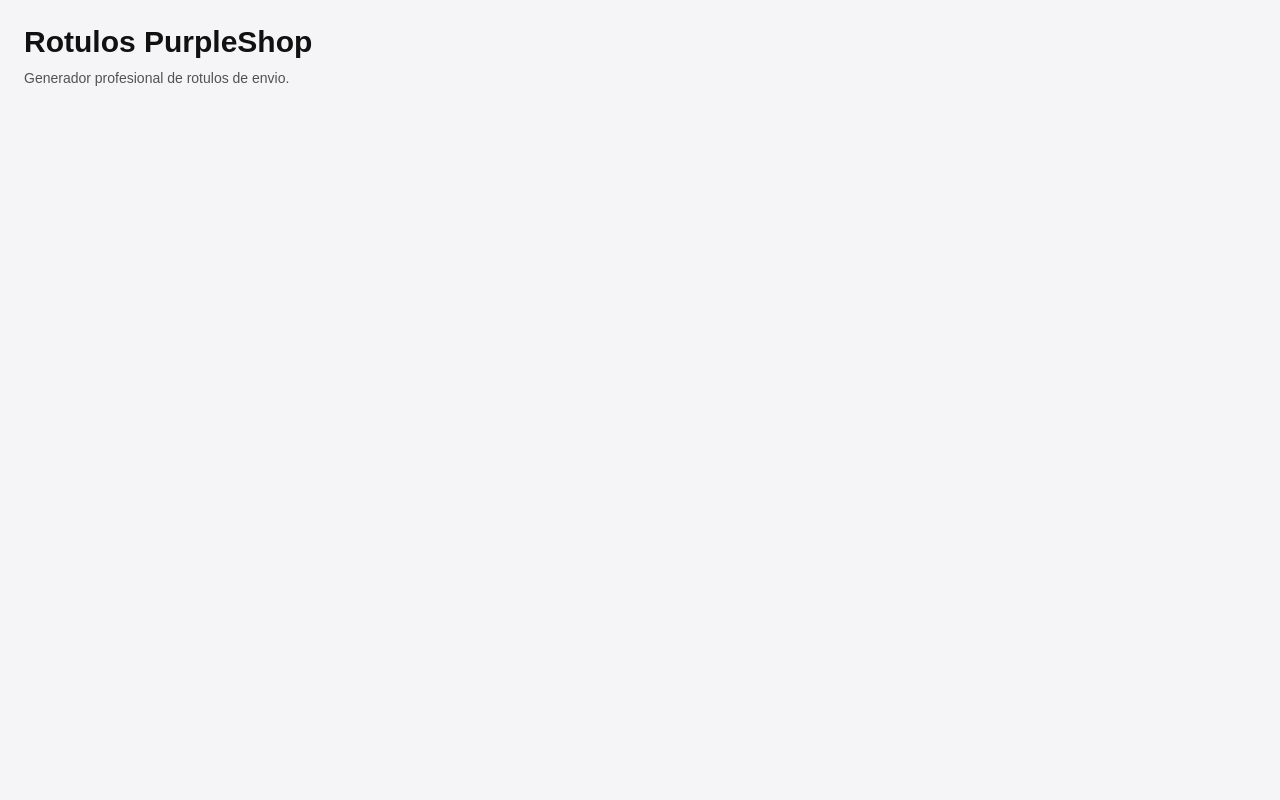
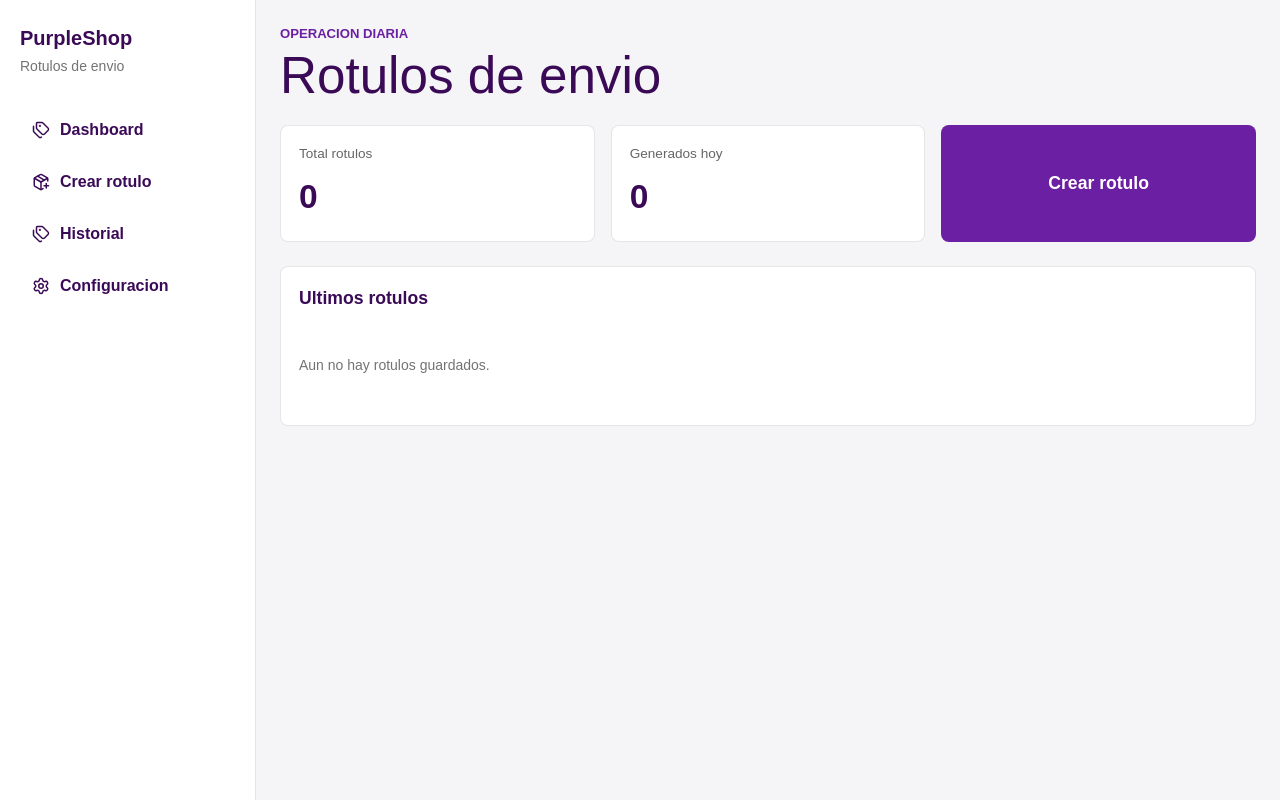
Before and after one commit to EdwingAlarcon/PaginaWebPedidosPS, a Next.js app in the folder apps/rotulos/: page / in a window 1280 px wide. Built offline with nearby package versions, Linux system fonts and the light colour scheme.

Commit message:
feat(rotulos): add app shell and dashboard

```diff
--- a/apps/rotulos/src/app/globals.css
+++ b/apps/rotulos/src/app/globals.css
@@ -16,3 +16,85 @@ body {
   color: #111111;
   font-family: Arial, Helvetica, sans-serif;
 }
+
+.page-shell {
+  min-height: 100vh;
+  padding: 24px;
+}
+
+.page-heading {
+  margin-bottom: 24px;
+}
+
+.page-heading p {
+  margin: 0 0 6px;
+  color: #6b1fa2;
+  font-size: 0.82rem;
+  font-weight: 700;
+  text-transform: uppercase;
+}
+
+.page-heading h1 {
+  margin: 0;
+  color: #3b0a57;
+  font-size: clamp(2rem, 4vw, 3.3rem);
+  line-height: 1;
+}
+
+.nav-link,
+.mobile-nav-link {
+  display: inline-flex;
+  align-items: center;
+  gap: 10px;
+  border-radius: 8px;
+  padding: 10px 12px;
+  color: #3b0a57;
+  font-weight: 700;
+  text-decoration: none;
+}
+
+.nav-link:hover,
+.mobile-nav-link:hover {
+  background: #f5f5f7;
+}
+
+.panel,
+.metric-card {
+  border: 1px solid rgba(17, 17, 17, 0.1);
+  border-radius: 8px;
+  background: #ffffff;
+  padding: 18px;
+}
+
+.metric-card span {
+  display: block;
+  color: #666666;
+  font-size: 0.85rem;
+}
+
+.metric-card strong {
+  display: block;
+  margin-top: 8px;
+  color: #3b0a57;
+  font-size: 2.1rem;
+}
+
+.primary-action {
+  display: flex;
+  min-height: 112px;
+  align-items: center;
+  justify-content: center;
+  border-radius: 8px;
+  background: #6b1fa2;
+  color: #ffffff;
+  font-size: 1.1rem;
+  font-weight: 800;
+  text-decoration: none;
+}
+
+.panel-title {
+  margin-bottom: 12px;
+  color: #3b0a57;
+  font-size: 1.1rem;
+  font-weight: 800;
+}
--- a/apps/rotulos/src/app/layout.tsx
+++ b/apps/rotulos/src/app/layout.tsx
@@ -1,3 +1,4 @@
+import { AppShell } from "@/components/app-shell";
 import type { Metadata } from "next";
 import "./globals.css";
 
@@ -9,7 +10,9 @@ export const metadata: Metadata = {
 export default function RootLayout({ children }: Readonly<{ children: React.ReactNode }>) {
   return (
     <html lang="es">
-      <body>{children}</body>
+      <body>
+        <AppShell>{children}</AppShell>
+      </body>
     </html>
   );
 }
--- a/apps/rotulos/src/app/page.tsx
+++ b/apps/rotulos/src/app/page.tsx
@@ -1,8 +1,16 @@
-export default function DashboardPage() {
+import { DashboardStats } from "@/components/dashboard-stats";
+import { getLabelStore } from "@/lib/label-store";
+
+export default async function DashboardPage() {
+  const labels = await getLabelStore().listLabels();
+
   return (
-    <main className="min-h-screen bg-purpleShop-paper p-6 text-purpleShop-ink">
-      <h1 className="text-3xl font-semibold">Rotulos PurpleShop</h1>
-      <p className="mt-2 text-sm text-neutral-600">Generador profesional de rotulos de envio.</p>
+    <main className="page-shell">
+      <div className="page-heading">
+        <p>Operacion diaria</p>
+        <h1>Rotulos de envio</h1>
+      </div>
+      <DashboardStats labels={labels} />
     </main>
   );
 }
--- /dev/null
+++ b/apps/rotulos/src/components/app-shell.tsx
@@ -0,0 +1,31 @@
+import Link from "next/link";
+import { PackagePlus, Settings, Tags } from "lucide-react";
+
+export function AppShell({ children }: { children: React.ReactNode }) {
+  return (
+    <div className="min-h-screen bg-purpleShop-paper text-purpleShop-ink">
+      <aside className="fixed left-0 top-0 hidden h-screen w-64 border-r border-black/10 bg-white px-5 py-6 lg:block">
+        <div className="text-xl font-bold text-purpleShop-dark">PurpleShop</div>
+        <div className="mt-1 text-sm text-neutral-500">Rotulos de envio</div>
+        <nav className="mt-8 grid gap-2">
+          <Link className="nav-link" href="/"><Tags size={18} /> Dashboard</Link>
+          <Link className="nav-link" href="/crear"><PackagePlus size={18} /> Crear rotulo</Link>
+          <Link className="nav-link" href="/historial"><Tags size={18} /> Historial</Link>
+          <Link className="nav-link" href="/configuracion"><Settings size={18} /> Configuracion</Link>
+        </nav>
+      </aside>
+      <div className="lg:pl-64">
+        <header className="sticky top-0 z-20 border-b border-black/10 bg-white/95 px-4 py-3 backdrop-blur lg:hidden">
+          <div className="font-bold text-purpleShop-dark">PurpleShop Rotulos</div>
+          <nav className="mt-3 flex gap-2 overflow-x-auto text-sm">
+            <Link className="mobile-nav-link" href="/">Dashboard</Link>
+            <Link className="mobile-nav-link" href="/crear">Crear</Link>
+            <Link className="mobile-nav-link" href="/historial">Historial</Link>
+            <Link className="mobile-nav-link" href="/configuracion">Config</Link>
+          </nav>
+        </header>
+        {children}
+      </div>
+    </div>
+  );
+}
--- /dev/null
+++ b/apps/rotulos/src/components/dashboard-stats.tsx
@@ -0,0 +1,37 @@
+import Link from "next/link";
+import type { LabelRecord } from "@/lib/types";
+
+function isToday(value: string): boolean {
+  return value.slice(0, 10) === new Date().toISOString().slice(0, 10);
+}
+
+export function DashboardStats({ labels }: { labels: LabelRecord[] }) {
+  const todayCount = labels.filter((label) => isToday(label.createdAt)).length;
+  const latest = labels.slice(0, 5);
+
+  return (
+    <div className="grid gap-6">
+      <div className="grid gap-4 md:grid-cols-3">
+        <div className="metric-card"><span>Total rotulos</span><strong>{labels.length}</strong></div>
+        <div className="metric-card"><span>Generados hoy</span><strong>{todayCount}</strong></div>
+        <Link className="primary-action" href="/crear">Crear rotulo</Link>
+      </div>
+      <section className="panel">
+        <div className="panel-title">Ultimos rotulos</div>
+        <div className="divide-y divide-black/10">
+          {latest.length === 0 ? (
+            <p className="py-8 text-sm text-neutral-500">Aun no hay rotulos guardados.</p>
+          ) : latest.map((label) => (
+            <div className="flex items-center justify-between py-3" key={label.id}>
+              <div>
+                <div className="font-semibold">{label.recipient.fullName}</div>
+                <div className="text-sm text-neutral-500">{label.orderNumber} · {label.recipient.city}</div>
+              </div>
+              <Link className="text-sm font-semibold text-purpleShop" href={`/crear?id=${label.id}`}>Editar</Link>
+            </div>
+          ))}
+        </div>
+      </section>
+    </div>
+  );
+}
```
